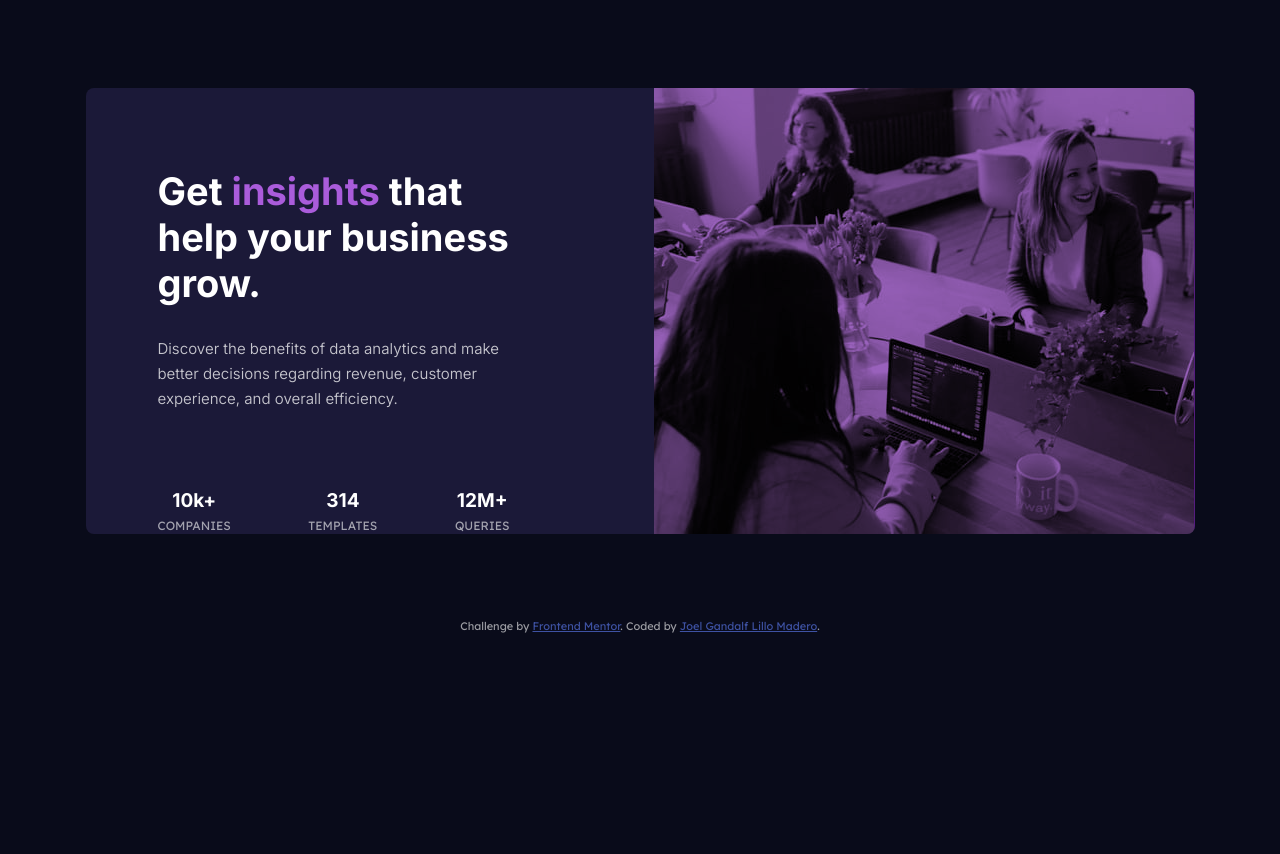
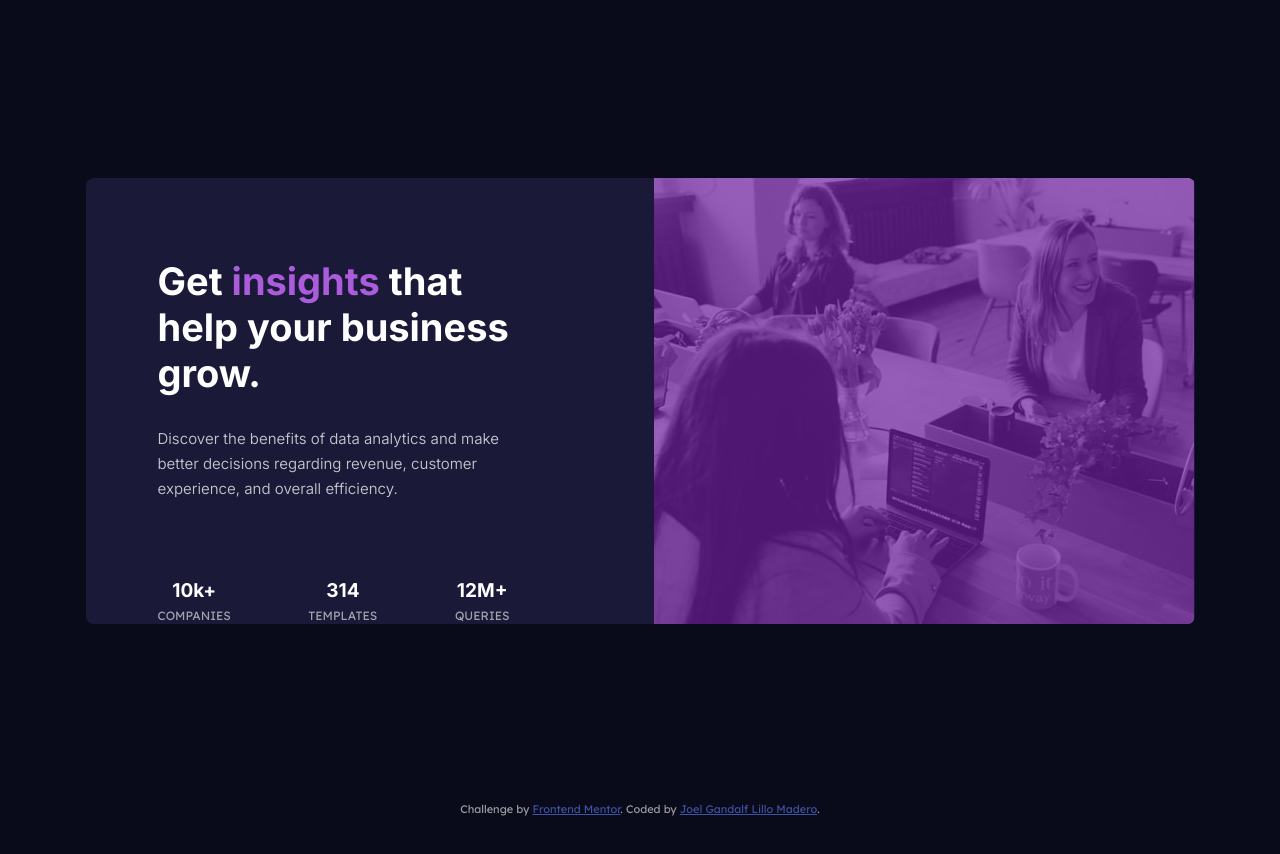
Before and after one commit to Joel-Gandalf/06_stats-preview-card-component-main, a plain HTML site: page index.html in a window 1280 px wide. Before the commit the page ends 800 px from the top, so only its background shows below. Drawn offline with Linux system fonts and the light colour scheme.

Commit message:
Versión Coding Tube

```diff
--- a/styles.css
+++ b/styles.css
@@ -42,24 +42,27 @@ main{
 .section1{
     width: 329px;
     height: 240px;
-    background-color: var(--Layer);
-    z-index: +1;
+    /* background-color: var(--Layer);
+    z-index: +1; */
 }
 .image{
-    width: 329px;
+    /* width: 329px; */
+    width: 100%;
     height: 240px;
     background-image: url(images/image-header-mobile.jpg);
-    background-size: contain;
+    /* background-size: contain; */
+    background-size: cover;
     /* background-color: var(--Layer); */
-    mix-blend-mode: multiply;
-    z-index: +2;
+    /* mix-blend-mode: multiply; */
+    /* z-index: +2; */
+    /* SI LO HAGO ASÍ HAY PROBLEMAS PQ mix-blend-mode MEZCLA TODAS LAS CAPAS ----NO CONSIGO QUE MEZCLE SÓLO LAS DOS QUE ME INTERESAN----- */
 }
-/* .layer{
-    width: 329px;
-    height: 240px;
+.layer{
+    width: 100%;
+    height: 100%;
     background-color: var(--Layer);
-    z-index: +1;
-} */
+    /* z-index: +1; */
+}
 
 /* ---------------------------SECTION2--------------------------- */
 
@@ -126,6 +129,7 @@ span{
     font-size: 11px;
     text-align: center;
     color: var(--Slightly_transparent_white2);
+    margin-bottom: 40px;
 }
 .attribution a {
     color: hsl(228, 45%, 44%);
@@ -133,11 +137,13 @@ span{
 
 /* ---------------------------VIEW 1440--------------------------- */
 
-@media only screen and (min-width:1024px) {
+@media only screen and (min-width:1200px) {
     main{
         width: 1109px;
         height: 446px;
         display: flex;
+        margin: 178px auto;
+        /* -----MIRAR-------------- */
     }
     .section1{
         width: 541px;
```
